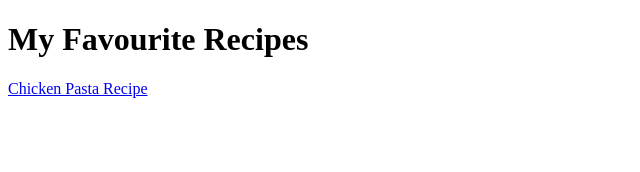
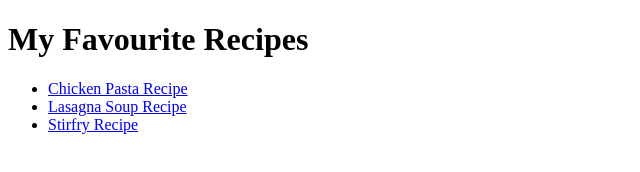
Before and after one commit to ysharma99/favourite-recipes, a plain HTML site: page index.html in a window 1280 px wide. Shown: the whole page, without its empty margins (0-640 px from the left). Drawn offline with Linux system fonts and the light colour scheme.

```diff
--- a/index.html
+++ b/index.html
@@ -7,7 +7,13 @@
 
     <body>
     <h1> My Favourite Recipes </h1>
-    <a href="recipes/chickenpasta.html">Chicken Pasta Recipe</a>
+    <ul>
+        <li><a href="recipes/chickenpasta.html">Chicken Pasta Recipe</a></li>
+        <li> <a href="recipes/lasagnasoup.html"> Lasagna Soup Recipe</a></li>
+        <li> <a href="recipes/stirfry.html"> Stirfry Recipe</a></li>
+
+
+    </ul>
     </body>
 
 </html>
```
Also changed, not shown: images/Lasagnasoup.jpg (added), images/stirfry.jpg (added).
